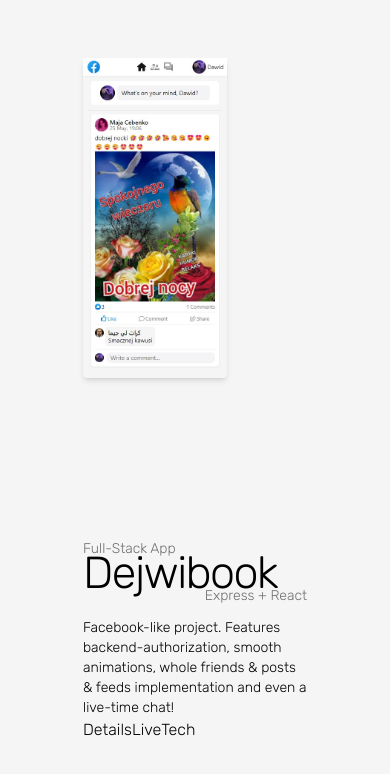
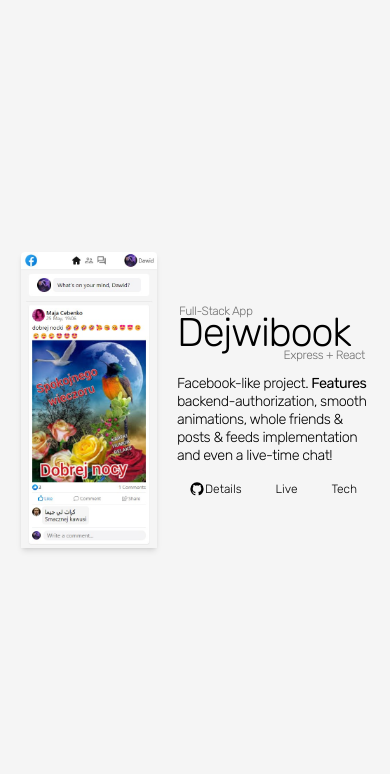
Before and after one commit to dejwi/portfolio, a Next.js app: page / in a window 390 px wide. Shown: the part 866-1640 px from the top of the page. Built offline with nearby package versions, Linux system fonts and the light colour scheme; a web font is replaced by a local one.

Commit message:
finished mobile dejwibook

```diff
--- a/components/projects/Dejwibook.tsx
+++ b/components/projects/Dejwibook.tsx
@@ -1,30 +1,58 @@
 import React from "react";
 import Image from "next/image";
 import appScreenshot from "../../assets/dejwibook.jpg";
+import ghLogo from "../../assets/github.svg";
 
 const Dejwibook: React.FC = () => {
   return (
-    <article className="grid  h-screen w-screen items-center justify-center font-[Rubik] font-light">
-      <div className="min-w-[9rem] max-w-[9rem] shadow-md rounded ">
-        <Image src={appScreenshot} alt="app screenshot" />
+    <article className="grid grid-cols-art gap-5 h-screen w-screen items-center justify-center font-[Rubik] font-light">
+      {/*img*/}
+      <div className="w-[8.5rem] shadow-md">
+        <Image
+          src={appScreenshot}
+          alt="app screenshot"
+          layout="responsive"
+          objectFit="cover"
+          className="rounded"
+        />
       </div>
-      <div className="">
+
+      {/*content*/}
+      <div className="flex flex-col">
+        {/*header*/}
         <div className="grid auto-rows-min">
-          <span className="-mb-5 text-[#707070] text-sm">Full-Stack App</span>
-          <h3 className="tracking-[-0.035em] text-[2.8rem]">Dejwibook</h3>
-          <span className="-mt-5 justify-self-end text-[#707070] text-sm">
+          <span className="-mb-4 ml-0.5 text-[#707070] text-xs tracking-[-0.035em]">
+            Full-Stack App
+          </span>
+          <h3 className="tracking-[-0.035em] text-[2.5rem]">Dejwibook</h3>
+          <span className="-mt-4 justify-self-end text-[#707070] text-xs tracking-[-0.035em] mr-1">
             Express + React
           </span>
         </div>
-        <p className="w-[14rem] mt-3 text-sm">
-          Facebook-like project. Features backend-authorization, smooth
-          animations, whole friends & posts & feeds implementation and even a
-          live-time chat!
+
+        {/*desc*/}
+        <p className="w-[12rem] mt-3 text-[0.9rem] leading-[18px] tracking-[-0.035em]">
+          Facebook-like project. <strong>Features</strong>{" "}
+          backend-authorization, smooth animations, whole friends & posts &
+          feeds implementation and even a live-time chat!
         </p>
-        <div>
-          <button>Details</button>
-          <button>Live</button>
-          <button>Tech</button>
+        {/*buttons*/}
+        <div className="w-full flex justify-center">
+          <div className="flex justify-between w-[10.5rem] text-xs font-light mt-4">
+            <a className="flex items-center">
+              <div className="w-4 h-4 m-0">
+                <Image
+                  alt="github"
+                  src={ghLogo}
+                  layout="responsive"
+                  objectFit="cover"
+                />
+              </div>
+              Details
+            </a>
+            <a>Live</a>
+            <a>Tech</a>
+          </div>
         </div>
       </div>
     </article>
--- a/tailwind.config.js
+++ b/tailwind.config.js
@@ -9,6 +9,9 @@
         cool: ["Inspiration", "cursive"],
         poppi: ["Poppins", "sans-serif"],
       },
+      gridTemplateColumns: {
+        art: "min-content min-content",
+      },
     },
   },
   plugins: [],
```
Also changed, not shown: assets/github.svg (added).
